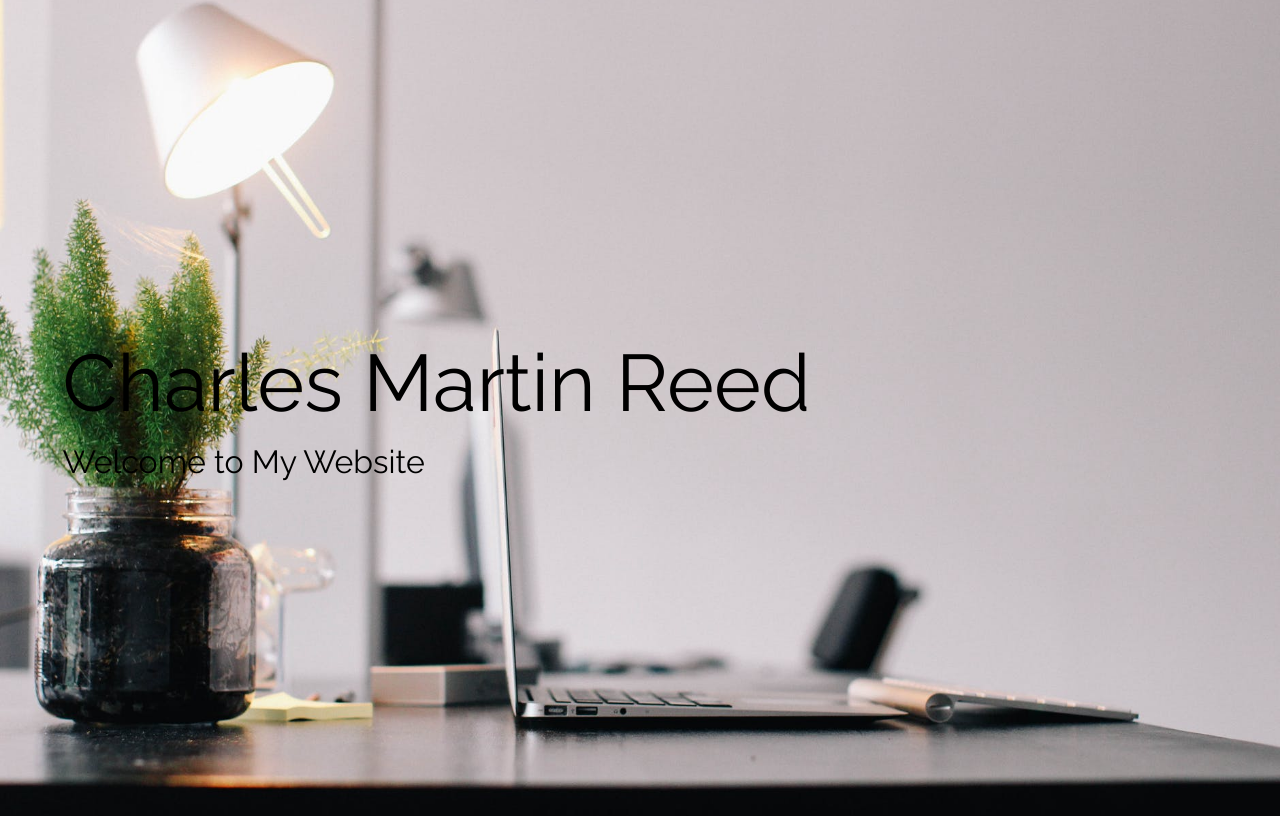
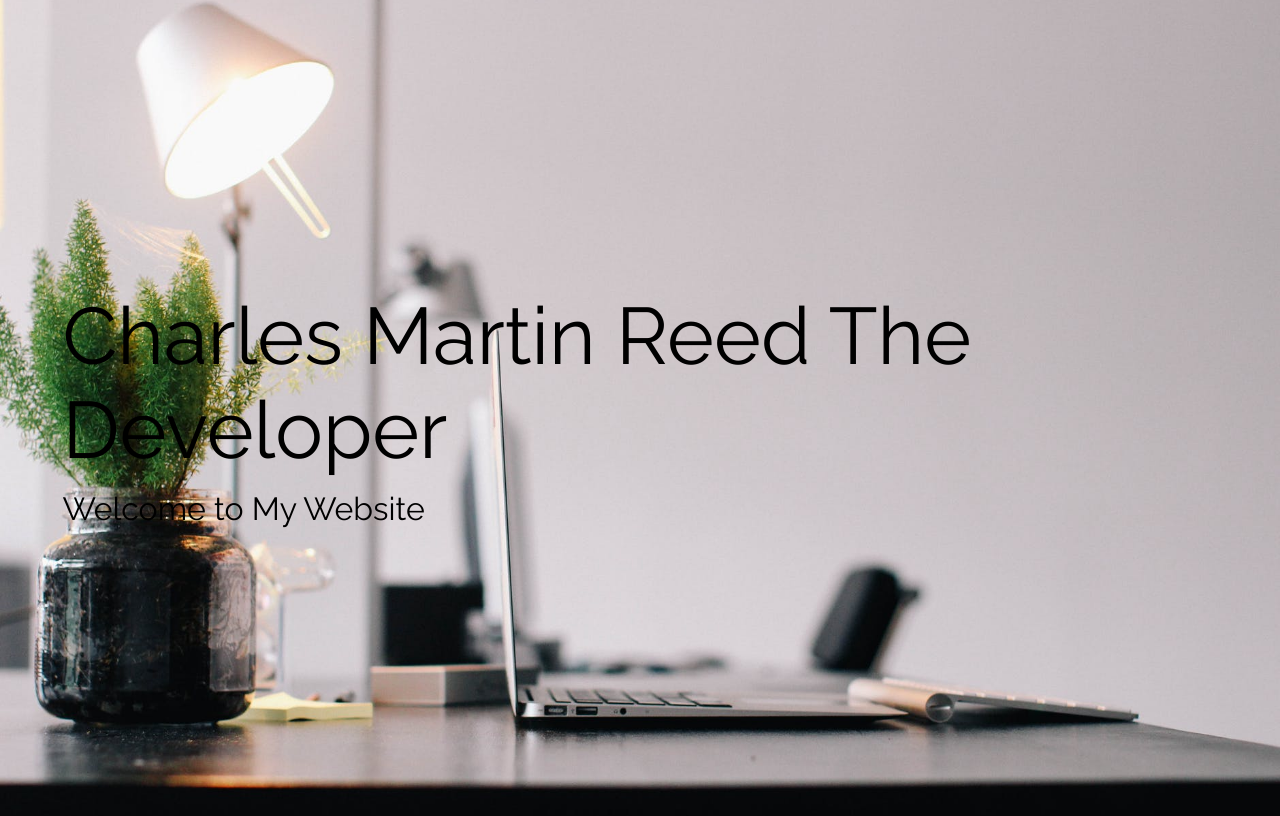
Before and after one commit to charlesmartinreed/js-typewriter, a plain HTML site: page index.html in a window 1280 px wide. Drawn offline with Linux system fonts and the light colour scheme.

Commit message:
Create Typewriter class add word functionality.

```diff
--- a/index.html
+++ b/index.html
@@ -9,7 +9,7 @@
 		</head>
 		<body>
 			<div class="container">
-				<h1>Charles Martin Reed
+				<h1>Charles Martin Reed The
 					<!-- data-wait is the pause after typing in a word -->
 					<span class="txt-type" data-wait="3000" data-words='["Developer", "Designer", "Creator"]'></span>
 				</h1>
--- a/main.js
+++ b/main.js
@@ -1 +1,44 @@
-console.log("hello");
+//ES5 version
+// txtElement is html element containing the words
+// words is the data-words property collection
+// wait is the amount of time to pause before deleting
+const TypeWriter = function(txtElement, words, wait = 3000) {
+	this.txtElement = txtElement;
+	this.words = words;
+	this.txt = '';
+	this.wordIndex = 0;
+	this.wait = parseInt(wait, 10); //10 is the base for the decimal
+	this.type();
+	this.isDeleting = false;
+}
+
+// type method
+TypeWriter.prototype.type = function() {
+	//get current index of the word
+	const current = this.wordIndex % this.words.length;
+
+	//get the full text of the current word
+	const fullTxt = this.words[current];
+
+	//check if the app is in the deleting state
+	if(this.isDeleting) {
+		//remove a character
+	} else {
+		//add a character
+		this.txt = fullTxt.substring(0, this.txt.length + 1);
+	}
+
+	//output whatevr is in this.text
+	this.txtElement.innerHTML = `<span class="txt">${this.txt}</span>`
+
+	setTimeout(() => this.type(), 500);
+}
+
+ //Initalize app
+document.addEventListener('DOMContentLoaded', init);
+function init() {
+	const txtElement = document.querySelector('.txt-type');
+	const words = JSON.parse(txtElement.getAttribute('data-words')); //JSON parse allows this to be treated as an array instead of just a string
+	const wait = txtElement.getAttribute('data-wait');
+	new TypeWriter(txtElement, words, wait)
+}
```
